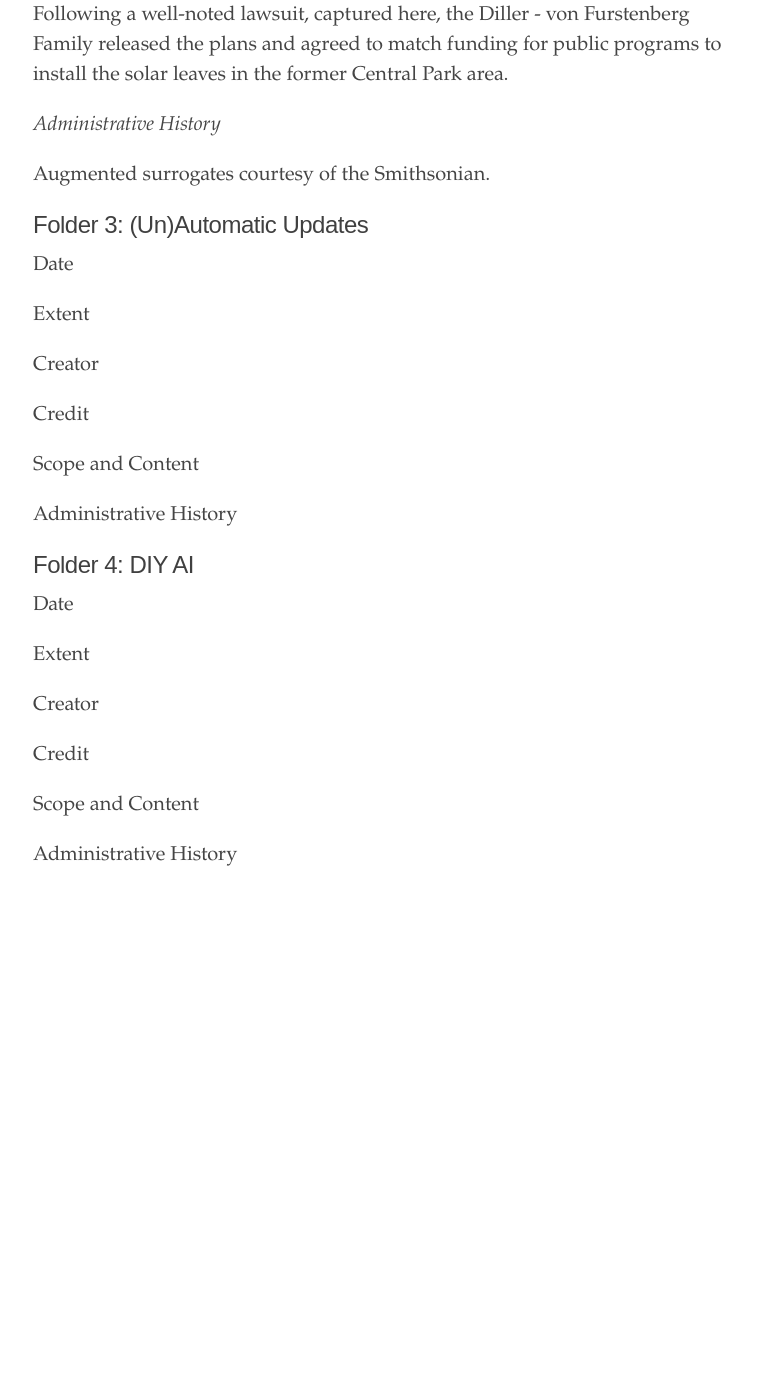
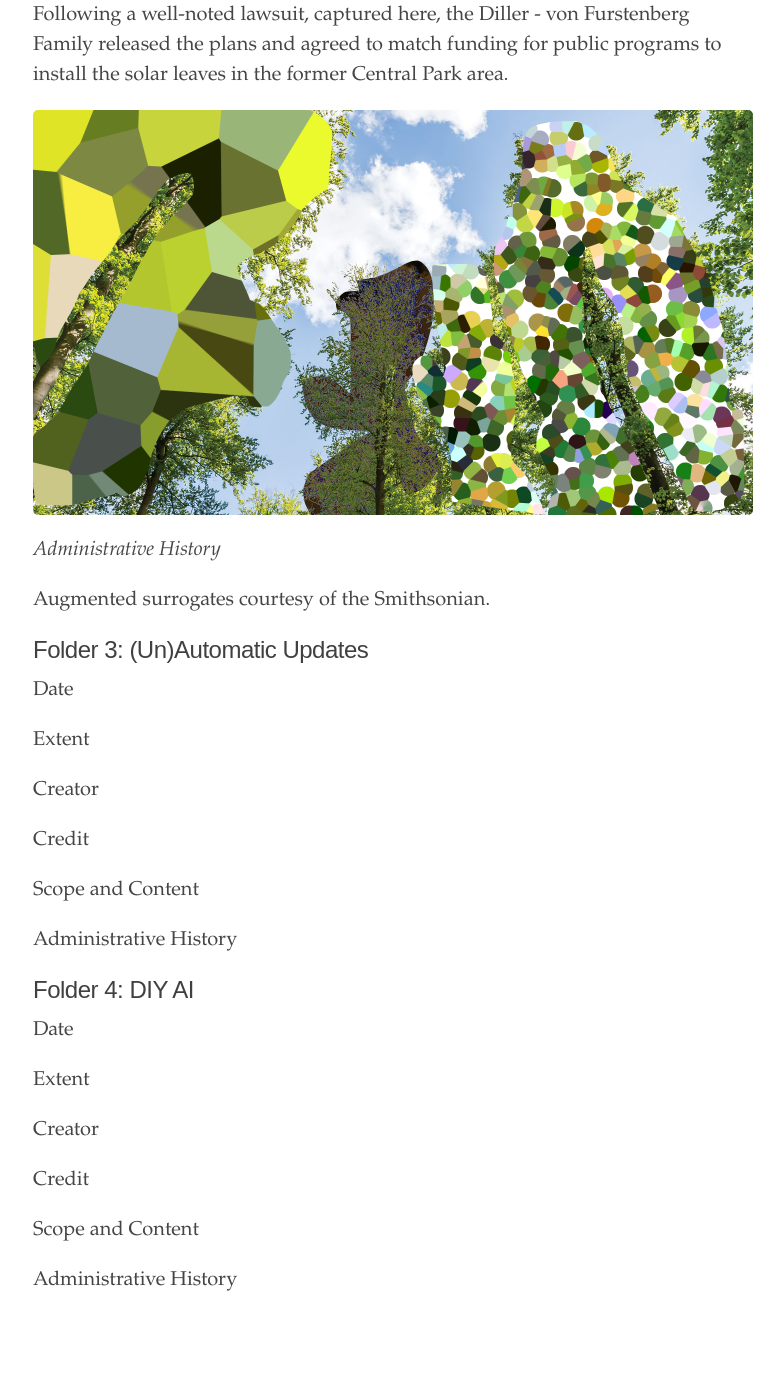
Before and after one commit to jfo-omalley/repairarch, a Jekyll site: the page built from _texts/computing.md, in a window 1280 px wide. Shown: the part 2772-4147 px from the top of the page, without its empty margins (247-1031 px from the left). Built offline with Jekyll 4.4.1, drawn with Linux system fonts in a browser that asks for light colours; before the commit the page ends 3722 px from its top, so only the background shows below that.

Commit message:
Update computing.md

```diff
--- a/_texts/computing.md
+++ b/_texts/computing.md
@@ -72,6 +72,8 @@ A group of landscape architects funded by the Diller - von Furstenberg Family Fo
 
 Following a well-noted lawsuit, captured here, the Diller - von Furstenberg Family released the plans and agreed to match funding for public programs to install the solar leaves in the former Central Park area.
 
+![][image-3]
+
 *Administrative History*
 
 Augmented surrogates courtesy of the Smithsonian.
@@ -106,3 +108,4 @@ Administrative History
 
 [image-1]:	https://github.com/jfo-omalley/repairarch/blob/master/_texts/images/computingshare.png?raw=true
 [image-2]:	https://github.com/jfo-omalley/repairarch/blob/master/_texts/images/drawingsls.png?raw=true
+[image-3]:	https://github.com/jfo-omalley/repairarch/blob/master/_texts/images/trees.png?raw=true
```
